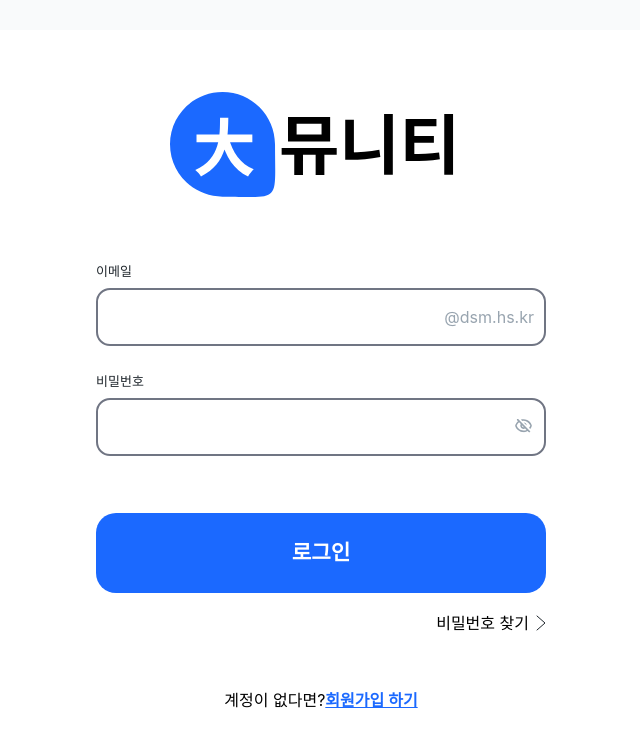
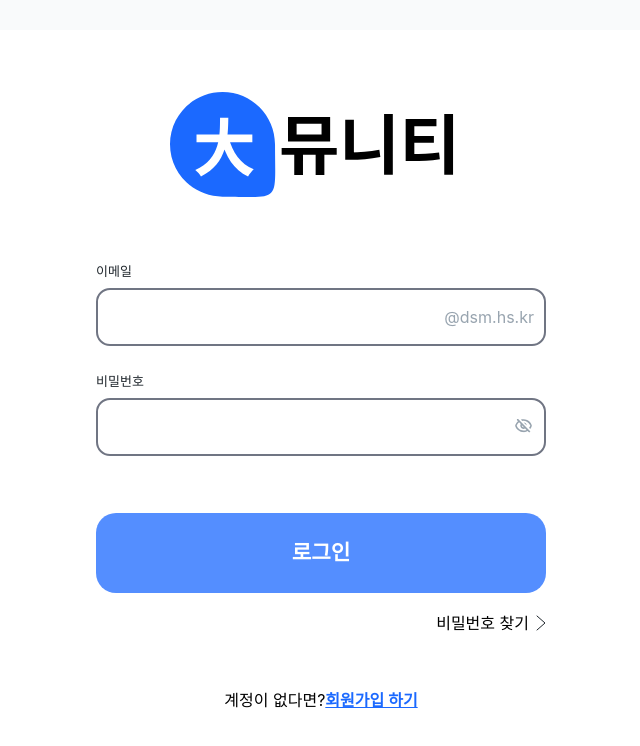
Before and after one commit to JOBIS-DEMU/DEMU_FRONTEND, a React (Vite) app: page / in a window 1280 px wide. Shown: the top 746 px of the page, without its empty margins (319-959 px from the left). Built offline with nearby package versions, Linux system fonts and the light colour scheme; no server answers.

Commit message:
feat: use AuthService on login page

```diff
--- a/src/components/login.tsx
+++ b/src/components/login.tsx
@@ -4,24 +4,46 @@ import Input from "../components/Input";
 import Button from "../components/Button";
 import { useNavigate } from "react-router-dom";
 import { Arrow, LogoImg } from "../assets/index";
+import AuthService, { AuthResponse } from "../services/autnService";
 
 const Login = (): JSX.Element => {
   const navigate = useNavigate();
   const [password, setPassword] = useState<string>("");
   const [email, setEmail] = useState<string>("");
+  const [isFetching, setIsFetching] = useState<boolean>(false);
   const onPassword = (value: string): boolean => {
     setPassword(value);
-    return true;
+    return value.length >= 8 && value.length <= 20;
   };
   const onEmail = (value: string): boolean => {
     setEmail(value);
-    if (value.indexOf("@dsm.hs.kr") != -1) {
-      return true;
-    } else {
-      return false;
+    return value.length >= 3 && value.length <= 20;
+  };
+  const getVaild = () => {
+    return !isFetching && email.length >= 3 && email.length <= 20 && password.length >= 8 && password.length <= 20
+  }
+  const onClick = async () => {
+    if (isFetching) {
+      return;
     }
+    setIsFetching(true);
+    const response: AuthResponse = await AuthService.login(email, password);
+    switch (response) {
+      case AuthResponse.OK:
+        navigate("/home")
+        break;
+      case AuthResponse.NOTFOUND:
+        alert('없는 계정입니다.');
+        break;
+      case AuthResponse.BAD:
+        alert('비밀번호가 틀렸습니다.');
+        break;
+      default:
+        alert('문제가 발생했습니다.');
+        window.location.reload();
+    }
+    setIsFetching(false);
   };
-  const onClick = () => {};
   return (
     <Wrapper>
       <LogoContainer>
@@ -33,23 +55,22 @@ const Login = (): JSX.Element => {
             label="이메일"
             onChange={onEmail}
             value={email}
-            errorMessage="유효하지 않은 이메일 입니다"
+            errorMessage="아이디는 3자 이상 20자 이하로 입력해주세요."
             hint="@dsm.hs.kr"
           />
-
           <Input
             isPassword
             label="비밀번호"
             onChange={onPassword}
             value={password}
-            errorMessage="비밀번호가 올바르지 않습니다."
+            errorMessage="비밀번호는 8자 이상 20자 이하로 입력해주세요."
           />
         </InputContainer>
       </LogoContainer>
       <Footer>
         <LoginOption>
           <BtnBox>
-            <Button children="로그인" onClick={onClick} />
+            <Button disabled={!getVaild()} children="로그인" onClick={onClick} />
           </BtnBox>
           <PsFind onClick={() => navigate("/pwFind")}>
             비밀번호 찾기 <img src={Arrow} />
```
